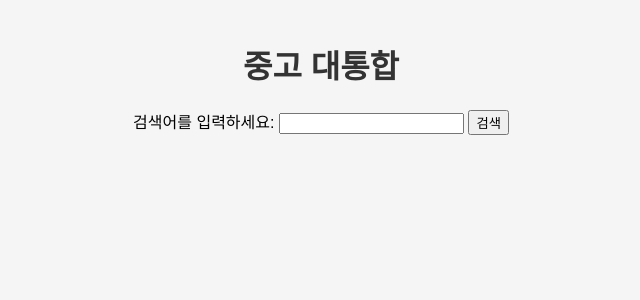
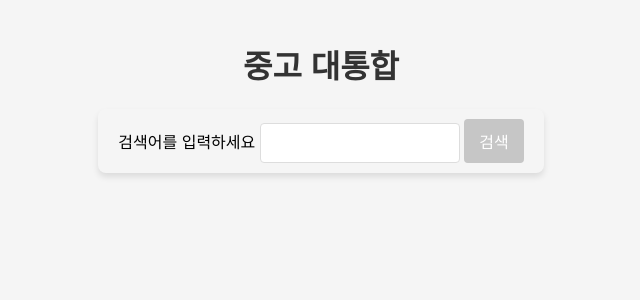
Before and after one commit to sseong08/used-unity, a Flask app: page / in a window 1280 px wide. Shown: the top 300 px of the page, without its empty margins (319-959 px from the left). Run offline with Flask 3, Linux system fonts and the light colour scheme.

Commit message:
Add files via upload

```diff
--- a/static/css/style.css
+++ b/static/css/style.css
@@ -9,8 +9,45 @@ h1 {
     color: #333;
 }
 
+.search{
+    text-align: center;
+}
 form {
     margin-bottom: 20px;
+    display: inline-block;
+    padding: 10px 20px;  /* 패딩 추가 */
+    border-radius: 8px;  /* 테두리 반경 추가 */
+    box-shadow: 0 4px 6px rgba(0, 0, 0, 0.1);  /* 그림자 추가 */
+}
+
+form input[type="text"] {
+    padding: 10px;
+    font-size: 16px;
+    border: 1px solid #ddd;
+    border-radius: 4px;
+    width: 200px;
+    box-sizing: border-box;  /* 패딩과 테두리를 포함한 전체 너비 */
+    transition: border-color 0.3s;  /* 테두리 색상 변화에 트랜지션 추가 */
+}
+
+form input[type="text"]:focus {
+    border-color: #c6c6c6;  /* 포커스 시 테두리 색상 변경 */
+    outline: none;  /* 기본 포커스 스타일 제거 */
+}
+
+form button {
+    padding: 10px 15px;
+    font-size: 16px;
+    border: none;
+    background-color: #c6c6c6;
+    color: #fff;
+    border-radius: 4px;
+    cursor: pointer;
+    transition: background-color 0.3s;  /* 배경색 변화에 트랜지션 추가 */
+}
+
+form button:hover {
+    background-color: #7b7b7b;  /* 호버 시 배경색 변경 */
 }
 
 ul {
--- a/templates/index.html
+++ b/templates/index.html
@@ -12,11 +12,13 @@
         <div class="loader"></div>
     </div>
     <h1 style="text-align: center;">중고 대통합</h1>
-    <form method="post" style="text-align: center;" id="search-form">
-        <label for="query">검색어를 입력하세요:</label>
-        <input type="text" id="query" name="query" required>
-        <button type="submit">검색</button>
-    </form>
+    <div class="search">
+        <form method="post" id="search-form">
+            <label for="query">검색어를 입력하세요 </label>
+            <input type="text" id="query" name="query" required>
+            <button type="submit">검색</button>
+        </form>
+    </div>
     {% if query %}
         <h2>검색 결과 - {{ query }}</h2>
         <div class="tabs">
@@ -35,7 +37,7 @@
                         <li class="product">
                             <img src="{{ result.image }}" alt="{{ result.title }}">
                             <div class="product-details">
-                                <p class="product-title">{{ result.title }} {{ result.source }}</p>
+                                <p class="product-title">{{ result.source }}  {{ result.title }}</p>
                                 <p class="product-price">{{ result.price }}</p>
                             </div>
                         </li>
```
